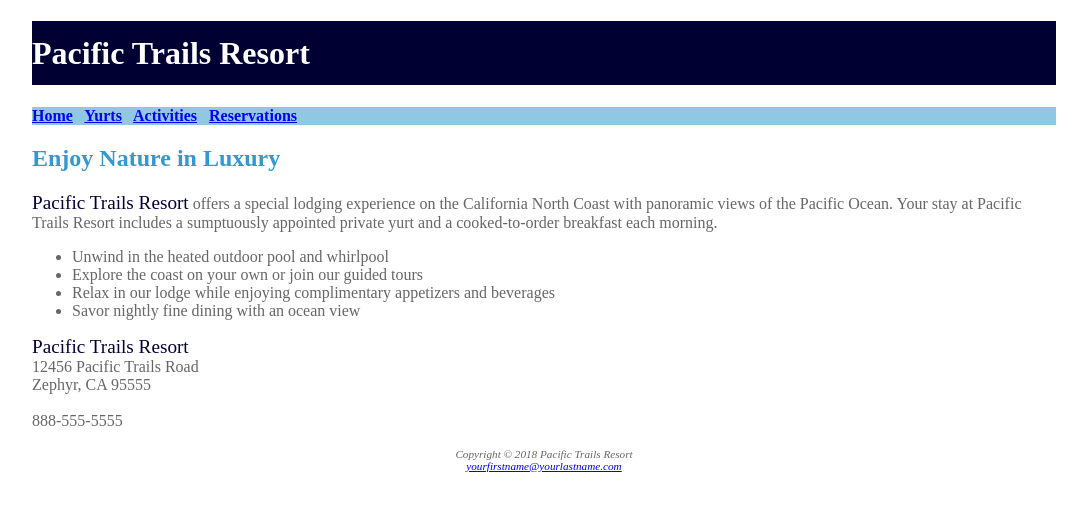
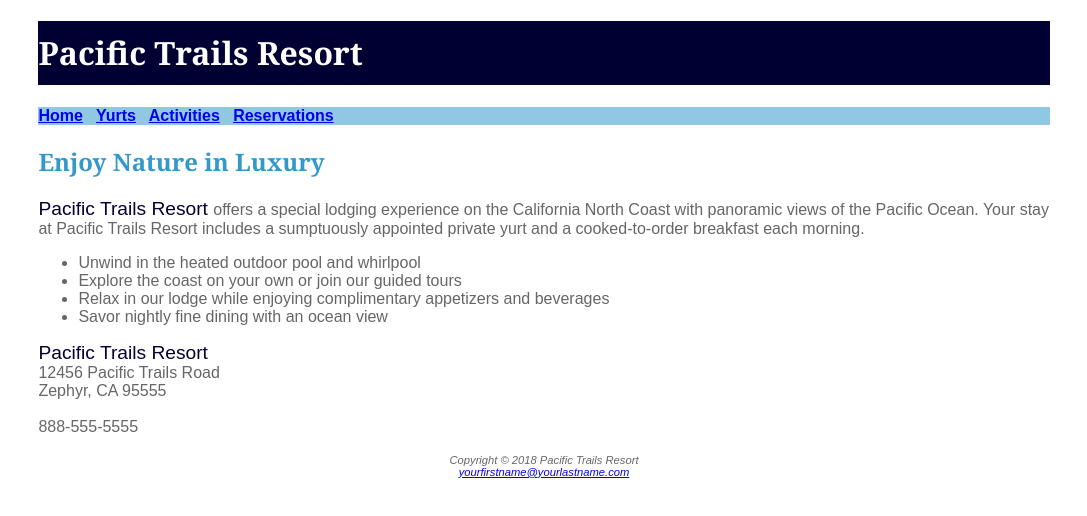
Before and after one commit to 44144-Sp22/ch3casestudy-makaylapolak, a plain HTML site: page index.html in a window 1280 px wide. Shown: the whole page, without its empty margins (96-1183 px from the left). Drawn offline with Linux system fonts and the light colour scheme.

Commit message:
Finished Ch3CaseStudy

```diff
--- a/index.html
+++ b/index.html
@@ -1,10 +1,12 @@
 <!DOCTYPE html>
 <html lang="en">
+
 <head>
   <title>Pacific Trails Resort</title>
   <meta charset="utf-8">
-<link rel="stylesheet" href="pacific.css" media="screen">
+  <link rel="stylesheet" href="pacific.css">
 </head>
+
 <body>
   <div id="wrapper">
     <header>
@@ -18,8 +20,10 @@
     </nav>
     <main>
       <h2>Enjoy Nature in Luxury</h2>
-<p><span class="resort">Pacific Trails Resort</span> offers a special lodging experience on the California North
-Coast with panoramic views of the Pacific Ocean. Your stay at Pacific Trails Resort includes a sumptuously appointed private yurt and a cooked-to-order breakfast each morning.</p>
+      <p>
+        <span class="resort">Pacific Trails Resort </span> offers a special lodging experience on the California North
+        Coast with panoramic views of the Pacific Ocean. Your stay at Pacific Trails Resort includes a sumptuously appointed private yurt and a cooked-to-order breakfast each morning.
+      </p>
       <ul>
         <li>Unwind in the heated outdoor pool and whirlpool</li>
         <li>Explore the coast on your own or join our guided tours</li>
@@ -27,7 +31,7 @@ Coast with panoramic views of the Pacific Ocean. Your stay at Pacific Trails Res
         <li>Savor nightly fine dining with an ocean view</li>
       </ul>
       <div>
-<span class="resort">Pacific Trails Resort</span><br>
+        <span class="resort">Pacific Trails Resort </span><br>
         12456 Pacific Trails Road<br>
         Zephyr, CA 95555<br><br>
         888-555-5555<br><br>
@@ -36,7 +40,9 @@ Zephyr, CA 95555<br><br>
     <footer>
       Copyright &copy; 2018 Pacific Trails Resort<br>
       <a href="mailto:yourfirstname@yourlastname.com">yourfirstname@yourlastname.com</a>
+
     </footer>
   </div>
 </body>
+
 </html>
--- a/pacific.css
+++ b/pacific.css
@@ -5,14 +5,14 @@ by changing the box-sizing to border-box, any padding and border will be include
 use universal selector (*) to select all elements*/
 *{box-sizing: border-box;}
 
-body {margin: 0;
+body {
 	 background-color: #ffffff;
    color: #666666;
-   font: Arial;
+   font-family: Veranda, Arial, sans-serif;
 }
 header {  background-color: #000033;
  color: #ffffff;
- font: georgia;
+ font-family: Georgia, serif;
 }
 nav { font-weight: bold;
   background-color: #90c7e3;
@@ -28,7 +28,7 @@ footer { font-size: .7em;
 h1 { line-height: 200%;
 }
 h2 {color: #3399cc;
-  font: georgia;
+  font-family: Georgia, serif;
 }
 dt { color: #000033;
   font-weight: bold;
```
Lines whose indentation alone changed are shown as unchanged.
